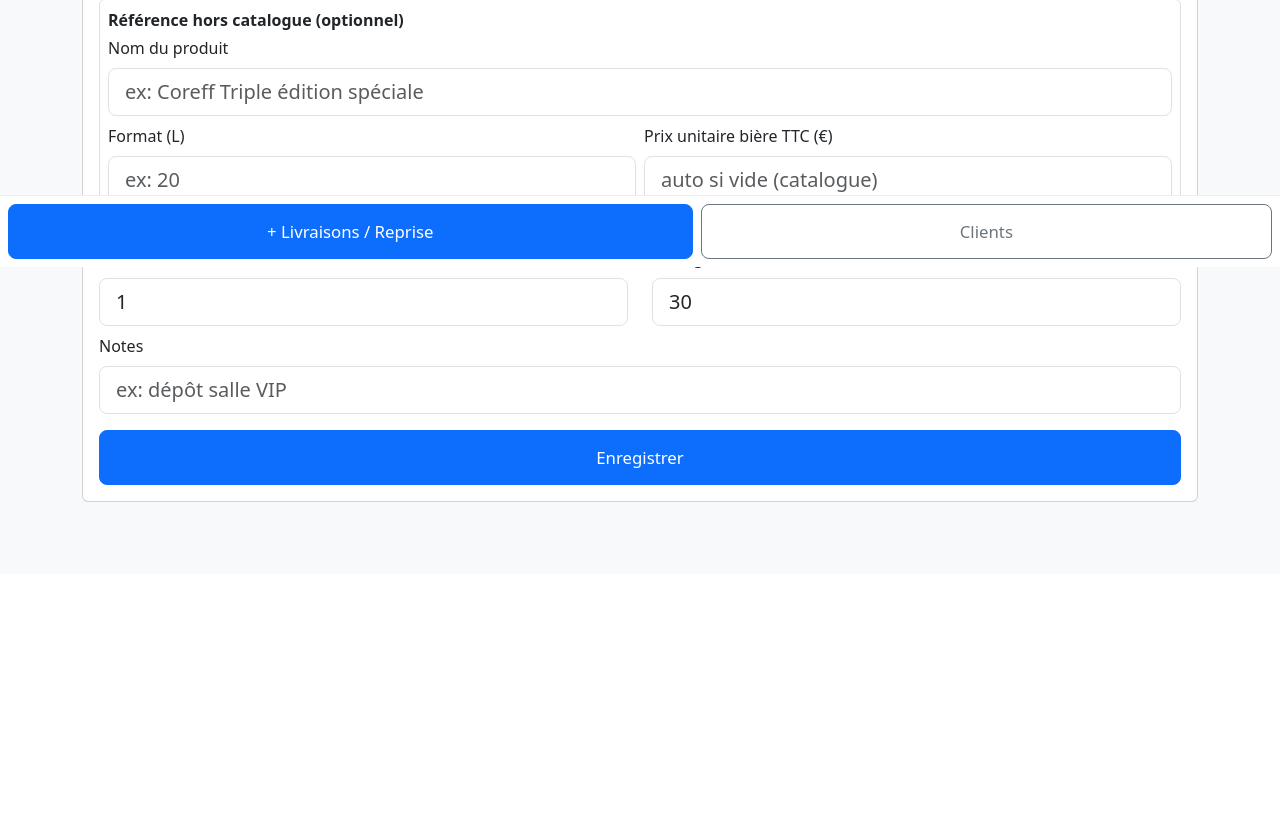
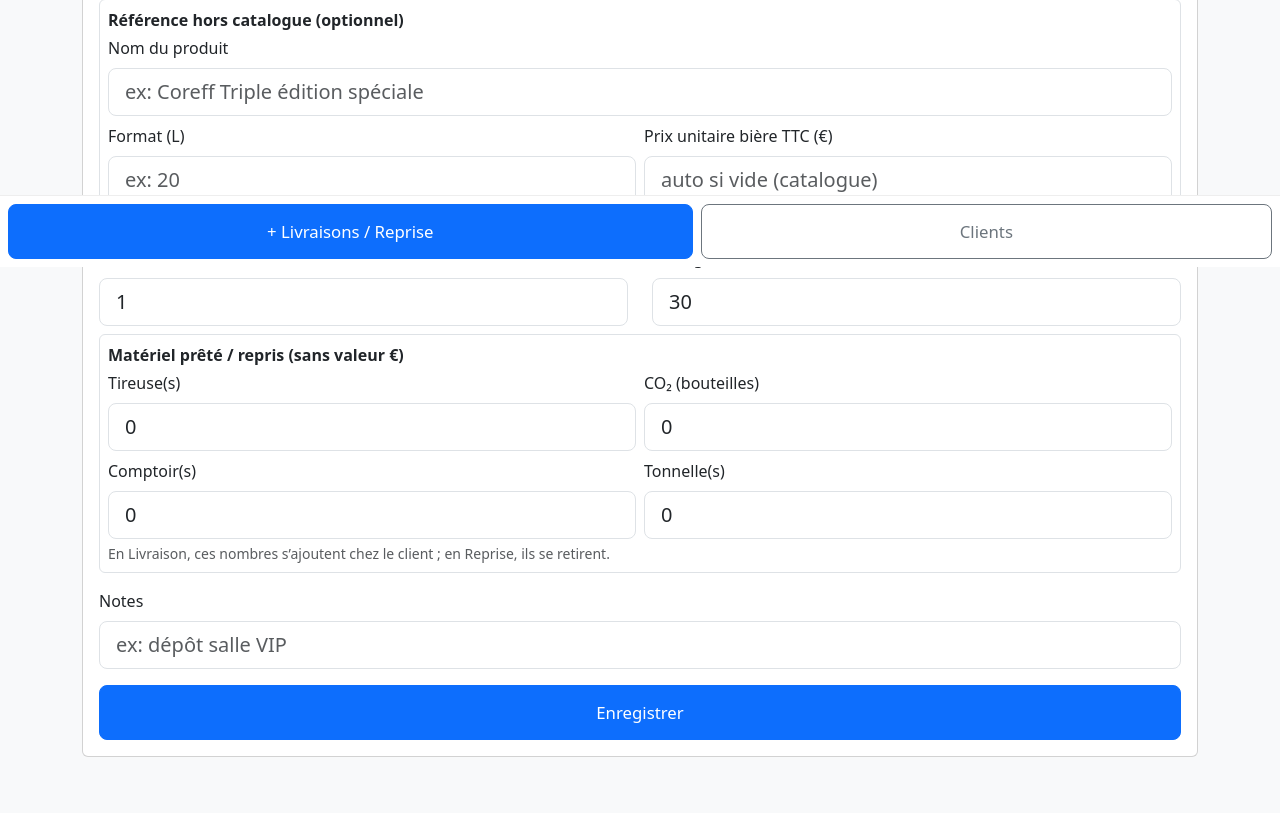
Before and after one commit to lecentrallanderneau-oss/livraison-et-suivi-futs, a Flask app: page /movement/new in a window 1280 px wide. Shown: the part 533-1346 px from the top of the page. Before the commit the page ends 1035 px from the top, so only its background shows below. Run offline with Flask 3, Linux system fonts and the light colour scheme.

Commit message:
Update movement_new.html

```diff
--- a/templates/movement_new.html
+++ b/templates/movement_new.html
@@ -64,13 +64,36 @@
 
   <div class="row">
     <div class="col-6 mb-2">
-      <label class="form-label">Quantité</label>
+      <label class="form-label">Quantité de fûts</label>
       <input type="number" name="qty" class="form-control form-control-lg" value="1" min="1" required>
     </div>
     <div class="col-6 mb-2">
       <label class="form-label">Consigne / fût (€)</label>
       <input type="number" step="0.01" name="deposit_per_keg" class="form-control form-control-lg" value="30">
     </div>
+  </div>
+
+  <div class="border rounded p-2 mb-3">
+    <div class="mb-1 fw-semibold">Matériel prêté / repris (sans valeur €)</div>
+    <div class="row g-2">
+      <div class="col-6">
+        <label class="form-label">Tireuse(s)</label>
+        <input type="number" name="eq_tireuse" class="form-control form-control-lg" value="0" min="0">
+      </div>
+      <div class="col-6">
+        <label class="form-label">CO₂ (bouteilles)</label>
+        <input type="number" name="eq_co2" class="form-control form-control-lg" value="0" min="0">
+      </div>
+      <div class="col-6">
+        <label class="form-label">Comptoir(s)</label>
+        <input type="number" name="eq_comptoir" class="form-control form-control-lg" value="0" min="0">
+      </div>
+      <div class="col-6">
+        <label class="form-label">Tonnelle(s)</label>
+        <input type="number" name="eq_tonnelle" class="form-control form-control-lg" value="0" min="0">
+      </div>
+    </div>
+    <div class="form-text">En Livraison, ces nombres s’ajoutent chez le client ; en Reprise, ils se retirent.</div>
   </div>
 
   <div class="mb-3">
```
